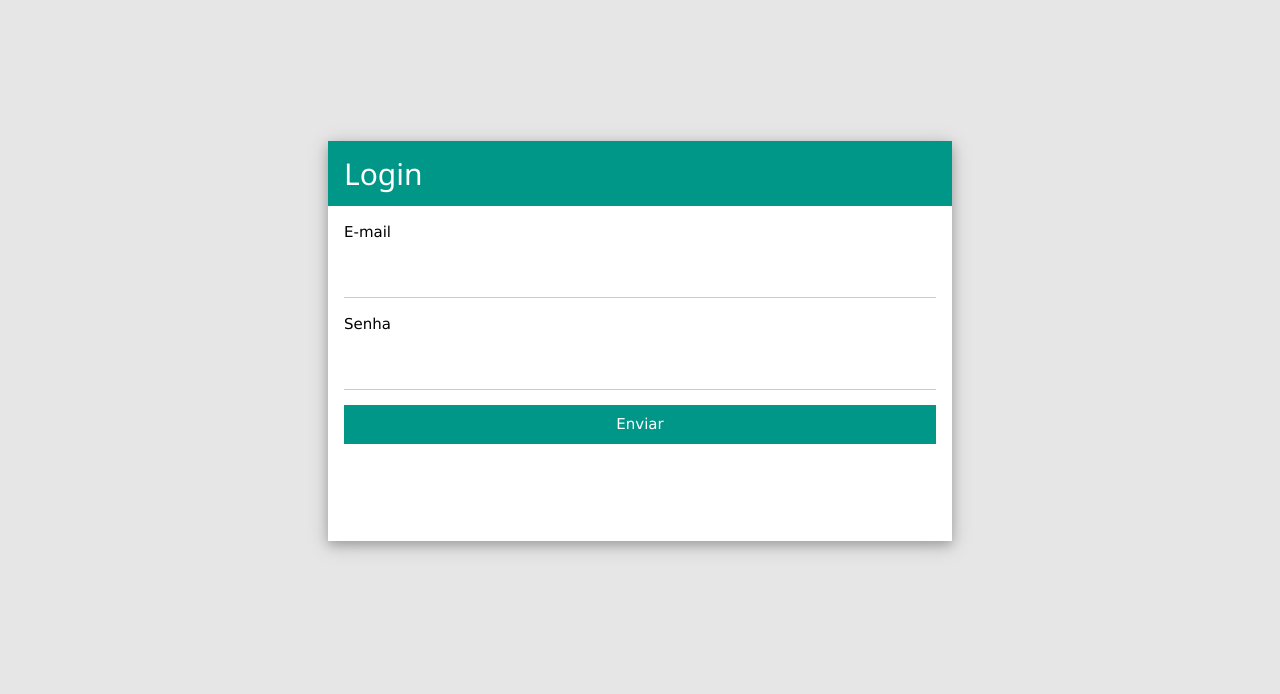
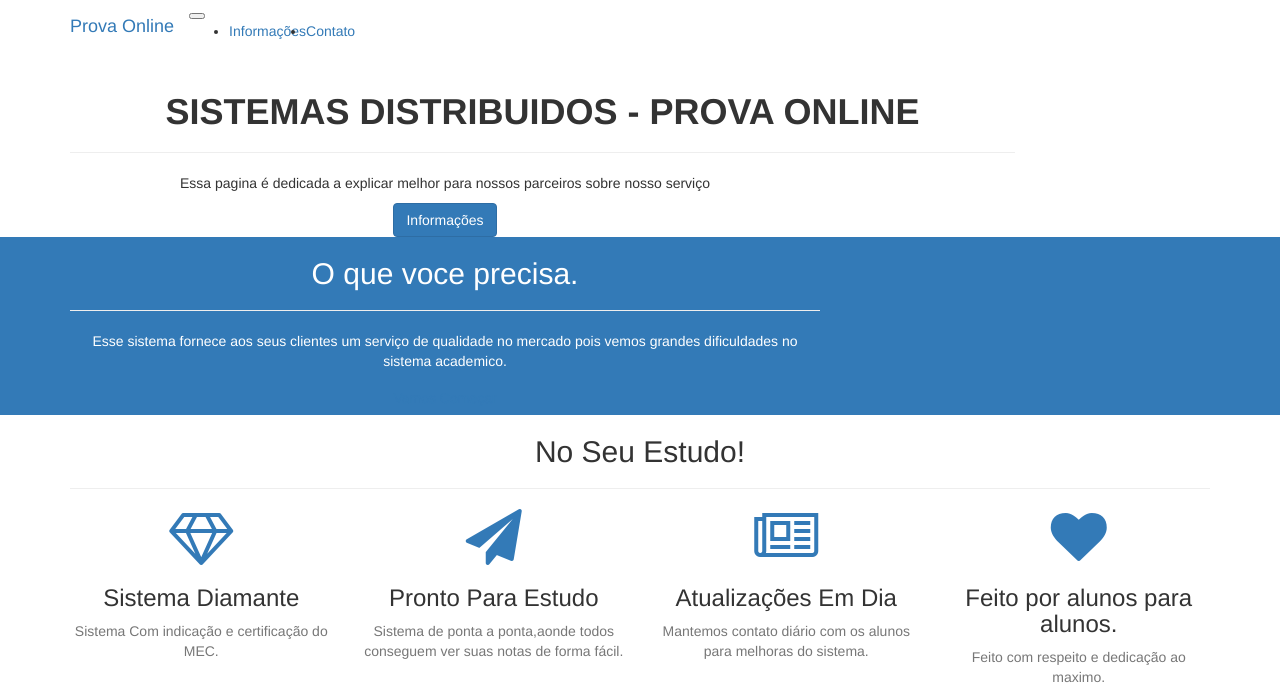
Before and after one commit to gcosta766/SD-ProvaOnline-Web, a PHP site: page / in a window 1280 px wide. Shown: the top 694 px of the page. Before the commit the page ends 553 px from the top, so only its background shows below. Run offline with PHP 8.4, Linux system fonts and the light colour scheme; some libraries are stand-ins or nearby versions.

Commit message:
site gabriel

```diff
--- a/ProvaOnline/index.php
+++ b/ProvaOnline/index.php
@@ -1,199 +1,281 @@
-<?php
-//head
+<!DOCTYPE html>
+<html lang="en">
 
-include("head.php");
+<head>
 
-session_start();
+	<meta charset="utf-8">
+	<meta name="viewport" content="width=device-width, initial-scale=1, shrink-to-fit=no">
+	<meta name="description" content="">
+	<meta name="author" content="">
 
+	<title>Prova Online</title>
 
-  if(isset($_POST['Login']))
-  {
-    $login = $_POST['Login'];
-		$senha = $_POST['Senha'];
+	<!-- Bootstrap core CSS -->
+	<link href="vendor/bootstrap/css/bootstrap.min.css" rel="stylesheet">
 
-    include("conexao.php");
+	<!-- Custom fonts for this template -->
+	<link href="vendor/font-awesome/css/font-awesome.min.css" rel="stylesheet" type="text/css">
+	<link href='https://fonts.googleapis.com/css?family=Open+Sans:300italic,400italic,600italic,700italic,800italic,400,300,600,700,800' rel='stylesheet' type='text/css'>
+	<link href='https://fonts.googleapis.com/css?family=Merriweather:400,300,300italic,400italic,700,700italic,900,900italic' rel='stylesheet' type='text/css'>
 
-		$SQL = "select usu_id, usu_email, usu_senha, usu_perfil, usu_ativo  from  usuario
-				where usu_email='$login'";
+	<!-- Plugin CSS -->
+	<link href="vendor/magnific-popup/magnific-popup.css" rel="stylesheet">
 
-		$resultado = mysqli_query($conexao, $SQL);
+	<!-- Custom styles for this template -->
+	<link href="css/creative.min.css" rel="stylesheet">
+	  <style>
+       #map {
+        height: 400px;
+        width: 100%;
+       }
+    </style>
 
-		if(mysqli_num_rows($resultado) == 0)
-		{
-			echo"<script>alert ('Login ou senha incorreto(a)!');
-					window.location.href='login.php';</script>";
-		}
-		else
-		{
-			/*Se chegou nesse ponto do codigo ,indica q o login esta correto, devemos verificar se a senha esta correta
-			*/
+</head>
 
-			$linha=mysqli_fetch_object($resultado);
-			$usu_id = $linha->usu_id;
-			$usu_email = $linha->usu_email;
-			$usu_senha = $linha->usu_senha;
-			$usu_perfil = $linha->usu_perfil;
-			$usu_ativo = $linha->usu_ativo;
+<body id="page-top">
 
-			if($senha == $usu_senha)
-			{
-				$_SESSION['Logado'] = 'S';
-				$_SESSION['email'] = $usu_email;
-				$_SESSION['id'] = $usu_id;
-				$_SESSION['perfil'] = $usu_perfil;
-
-
-				if($usu_ativo == 'S' && $usu_perfil == 'alu')
-				{
-					// pegar dados de infetificação relevantes para outras paginas (Quiz, painel)
-					//infomaçoes de dados pessoais
-					$usu_id = $_SESSION['id'];
-					$SQL = "select * from dadospes WHERE usu_id ='$usu_id'";
-					$resultado = mysqli_query($conexao, $SQL);
-					$linha=mysqli_fetch_object($resultado);
-					$_SESSION['dadospes_id'] = $linha->dadospes_id;
-					$_SESSION['dadospes_nome'] = $linha->dadospes_nome;
-					$_SESSION['dadospes_cpf'] = $linha->dadospes_cpf;
-					$_SESSION['end_id'] = $linha->end_id;
-					$_SESSION['esc_id'] = $linha->esc_id;
-
-					//Endereço do Aluno
-					$SQL = "SELECT endereco.end_comp, endereco.end_num, logradouro.log_nome, bairros.bairro_nome, cidades.cid_nome FROM endereco LEFT JOIN logradouro ON endereco.log_id = logradouro.log_id LEFT JOIN bairros ON bairros.bairro_id = logradouro.bairros_bairro_id LEFT JOIN cidades ON cidades.cid_id = bairros.cidades_cid_id WHERE endereco.end_id = $linha->end_id";
-
-					$resultado = mysqli_query($conexao, $SQL);
-					$linha=mysqli_fetch_object($resultado);
-					$_SESSION['alu_end_log'] = $linha->log_nome;
-					$_SESSION['alu_end_num'] = $linha->end_num;
-					$_SESSION['alu_end_comp'] = $linha->end_comp;
-					$_SESSION['alu_end_bairro'] = $linha->bairro_nome;
-					$_SESSION['alu_end_cid'] = $linha->cid_nome;
-
-					//infomaçoes do aluno
-					$dadospes_id =	$_SESSION['dadospes_id'];
-					$SQL = "select * from alunos WHERE dadospes_id='$dadospes_id'";
-					$resultado = mysqli_query($conexao, $SQL);
-					$linha=mysqli_fetch_object($resultado);
-					$_SESSION['alu_id'] = $linha->alu_id;
-					$_SESSION['alu_num_mat'] = $linha->alu_num_mat;
-					$_SESSION['turma_tur_id'] = $linha->turma_tur_id;
-					//infomação da turma
-					$tur_id =	$_SESSION['turma_tur_id'];
-					$SQL = "select * from turma WHERE tur_id='$tur_id'";
-					$resultado = mysqli_query($conexao, $SQL);
-					$linha=mysqli_fetch_object($resultado);
-					$_SESSION['tur_nom'] = $linha->tur_nom;
-					//infomaçoes da escola
-					$esc_id =	$_SESSION['esc_id'];
-					$SQL = "select * from escola WHERE 	esc_id='$esc_id'";
-					$resultado = mysqli_query($conexao, $SQL);
-					$linha=mysqli_fetch_object($resultado);
-					$_SESSION['esc_nome'] = $linha->esc_nome;
-					$_SESSION['esc_status'] = $linha->esc_status;
-					$_SESSION['end_id'] = $linha->end_id;
-					//redirecionar o usuario para a pagina restrita
-					header("Location:painel.php");
-				}
-				elseif($usu_ativo == 'S' && $usu_perfil == 'pro'){
-					// pegar dados de infetificação relevantes para outras paginas (Quiz, painel)
-					//infomaçoes de dados pessoais
-					$usu_id = $_SESSION['id'];
-					$SQL = "select * from dadospes WHERE usu_id ='$usu_id'";
-					$resultado = mysqli_query($conexao, $SQL);
-					$linha=mysqli_fetch_object($resultado);
-					$_SESSION['dadospes_id'] = $linha->dadospes_id;
-					$_SESSION['dadospes_nome'] = $linha->dadospes_nome;
-					$_SESSION['dadospes_cpf'] = $linha->dadospes_cpf;
-					$_SESSION['end_id'] = $linha->end_id;
-					$_SESSION['esc_id'] = $linha->esc_id;
-
-					//Endereço do Aluno
-					$SQL = "SELECT endereco.end_comp, endereco.end_num, logradouro.log_nome, bairros.bairro_nome, cidades.cid_nome FROM endereco LEFT JOIN logradouro ON endereco.log_id = logradouro.log_id LEFT JOIN bairros ON bairros.bairro_id = logradouro.bairros_bairro_id LEFT JOIN cidades ON cidades.cid_id = bairros.cidades_cid_id WHERE endereco.end_id = $linha->end_id";
-
-					$resultado = mysqli_query($conexao, $SQL);
-					$linha=mysqli_fetch_object($resultado);
-					$_SESSION['pro_end_log'] = $linha->log_nome;
-					$_SESSION['pro_end_num'] = $linha->end_num;
-					$_SESSION['pro_end_comp'] = $linha->end_comp;
-					$_SESSION['pro_end_bairro'] = $linha->bairro_nome;
-					$_SESSION['pro_end_cid'] = $linha->cid_nome;
-
-					//infomaçoes do professor
-					$dadospes_id =	$_SESSION['dadospes_id'];
-					$SQL = "select * from professor WHERE dadospes_id='$dadospes_id'";
-					$resultado = mysqli_query($conexao, $SQL);
-					$linha=mysqli_fetch_object($resultado);
-					$_SESSION['prof_id'] = $linha->prof_id;
-					$_SESSION['prof_re'] = $linha->prof_re;
-					$_SESSION['turma_tur_id'] = $linha->turma_tur_id;
-					//infomaçoes da escola
-					$esc_id =	$_SESSION['esc_id'];
-					$SQL = "select * from escola WHERE 	esc_id='$esc_id'";
-					$resultado = mysqli_query($conexao, $SQL);
-					$linha=mysqli_fetch_object($resultado);
-					$_SESSION['esc_nome'] = $linha->esc_nome;
-					$_SESSION['esc_status'] = $linha->esc_status;
-					$_SESSION['end_id'] = $linha->end_id;
-
-					//redirecionar o usuario para a pagina restrita
-					header("Location:painelprof.php");
-				}
-				elseif($usu_ativo == 'S' && $usu_perfil == 'adm'){
-					// pegar dados de infetificação relevantes para outras paginas (Quiz, painel)
-					//infomaçoes de dados pessoais
-					$usu_id = $_SESSION['id'];
-					$SQL = "select * from dadospes WHERE usu_id ='$usu_id'";
-					$resultado = mysqli_query($conexao, $SQL);
-					$linha=mysqli_fetch_object($resultado);
-					$_SESSION['dadospes_id'] = $linha->dadospes_id;
-					$_SESSION['dadospes_nome'] = $linha->dadospes_nome;
-					$_SESSION['dadospes_cpf'] = $linha->dadospes_cpf;
-					$_SESSION['end_id'] = $linha->end_id;
-					$_SESSION['esc_id'] = $linha->esc_id;
-					//redirecionar o usuario para a pagina restrita
-					header("Location:painel.php");
-				}
-				else
-				{
-					echo"<script  charset='utf-8'>alert ('ATENÇÃO: Você ainda não tem permissão para acessar esta página.');
-					window.location.href='login.php';</script>";
-				}
-				}
-			else
-			{
-
-				echo"<script>alert('Login ou senha incorreto(a)!');
-					window.location.href='login.php';</script>";
-			}
-		}
-	}
-	else
-	{
-
-	?>
-
-
-	</head>
-
-	<body class="login-fundo">
-		<div class="w3-container w3-margin-top">
-			<div class="w3-card-4 login-center login-card w3-white">
-				<div class="w3-container w3-teal">
-					<h2>Login</h2>
-				</div>
-
-				<form class="w3-container" method="POST" action="index.php"  >
-					<p>
-					<label>E-mail</label></p>
-					<input class="w3-input" type="text" name="Login" id="email">
-					<p>
-					<label>Senha</label></p>
-					<input class="w3-input" type="password" name="Senha" id="pwd">
-					<p><button type="submit" class="w3-btn w3-block w3-teal">Enviar</button></p>
-				</form>
+	<!-- Navigation -->
+	<nav class="navbar navbar-expand-lg navbar-light fixed-top" id="mainNav">
+		<div class="container">
+			<a class="navbar-brand js-scroll-trigger" href="#page-top">Prova Online</a>
+			<button class="navbar-toggler navbar-toggler-right" type="button" data-toggle="collapse" data-target="#navbarResponsive" aria-controls="navbarResponsive" aria-expanded="false" aria-label="Toggle navigation">
+				<span class="navbar-toggler-icon"></span>
+			</button>
+			<div class="collapse navbar-collapse" id="navbarResponsive">
+				<ul class="navbar-nav ml-auto">
+					<li class="nav-item">
+						<a class="nav-link js-scroll-trigger" href="#about">Informações</a>
+					</li>
+					<li class="nav-item">
+						<a class="nav-link js-scroll-trigger" href="#contact">Contato</a>
+					</li>
+				</ul>
 			</div>
 		</div>
-	</body>
+	</nav>
+
+	<header class="masthead text-center text-white d-flex">
+		<div class="container my-auto">
+			<div class="row">
+				<div class="col-lg-10 mx-auto">
+					<h1 class="text-uppercase">
+						<strong>Sistemas Distribuidos - Prova Online</strong>
+					</h1>
+					<hr>
+				</div>
+				<div class="col-lg-8 mx-auto">
+					<p class="text-faded mb-5">Essa pagina é dedicada a explicar melhor para nossos parceiros sobre nosso serviço</p>
+					<a class="btn btn-primary btn-xl js-scroll-trigger" href="#about">Informações</a>
+				</div>
+			</div>
+		</div>
+	</header>
+
+	<section class="bg-primary" id="about">
+		<div class="container">
+			<div class="row">
+				<div class="col-lg-8 mx-auto text-center">
+					<h2 class="section-heading text-white">O que voce precisa.</h2>
+					<hr class="light my-4">
+					<p class="text-faded mb-4">Esse sistema fornece aos seus clientes um serviço de qualidade no mercado pois vemos grandes dificuldades no sistema academico.</p>
+					<a class="btn btn-light btn-xl js-scroll-trigger" href="#services">Vamos Começar</a>
+				</div>
+			</div>
+		</div>
+	</section>
+
+	<section id="services">
+		<div class="container">
+			<div class="row">
+				<div class="col-lg-12 text-center">
+					<h2 class="section-heading">No Seu Estudo!</h2>
+					<hr class="my-4">
+				</div>
+			</div>
+		</div>
+		<div class="container">
+			<div class="row">
+				<div class="col-lg-3 col-md-6 text-center">
+					<div class="service-box mt-5 mx-auto">
+						<i class="fa fa-4x fa-diamond text-primary mb-3 sr-icons"></i>
+						<h3 class="mb-3">Sistema Diamante</h3>
+						<p class="text-muted mb-0">Sistema Com indicação e certificação do MEC.</p>
+					</div>
+				</div>
+				<div class="col-lg-3 col-md-6 text-center">
+					<div class="service-box mt-5 mx-auto">
+						<i class="fa fa-4x fa-paper-plane text-primary mb-3 sr-icons"></i>
+						<h3 class="mb-3">Pronto Para Estudo</h3>
+						<p class="text-muted mb-0">Sistema de ponta a ponta,aonde todos conseguem ver suas notas de forma fácil.</p>
+					</div>
+				</div>
+				<div class="col-lg-3 col-md-6 text-center">
+					<div class="service-box mt-5 mx-auto">
+						<i class="fa fa-4x fa-newspaper-o text-primary mb-3 sr-icons"></i>
+						<h3 class="mb-3">Atualizações Em Dia</h3>
+						<p class="text-muted mb-0">Mantemos contato diário com os alunos para melhoras do sistema.</p>
+					</div>
+				</div>
+				<div class="col-lg-3 col-md-6 text-center">
+					<div class="service-box mt-5 mx-auto">
+						<i class="fa fa-4x fa-heart text-primary mb-3 sr-icons"></i>
+						<h3 class="mb-3">Feito por alunos para alunos.</h3>
+						<p class="text-muted mb-0">Feito com respeito e dedicação ao maximo.</p>
+					</div>
+				</div>
+			</div>
+		</div>
+	</section>
+
+	<section class="p-0" id="portfolio">
+		<div class="container-fluid p-0">
+			<div class="row no-gutters popup-gallery">
+				<div class="col-lg-4 col-sm-6">
+					<img class="img-fluid" src="https://tse4.mm.bing.net/th?id=OIP.jTQy1Xp8dkJbcvFN52rcUgHaEK&pid=15.1" alt="">
+					<div class="portfolio-box-caption">
+						<div class="portfolio-box-caption-content">
+							<div class="project-category text-faded">
+								Category
+							</div>
+							<div class="estudoo">
+
+							</div>
+						</div>
+					</div>
+				</a>
+			</div>
+			<div class="col-lg-4 col-sm-6">
+				<img class="img-fluid" src="https://tse1.mm.bing.net/th?id=OIP.YantC1WWbXcub3C4mwdXUQHaD0&pid=15.1" alt="">
+				<div class="portfolio-box-caption">
+					<div class="portfolio-box-caption-content">
+						<div class="project-category text-faded">
+							Category
+						</div>
+						<div class="estudoo">
+						</div>
+					</div>
+				</div>
+			</a>
+		</div>
+		<div class="col-lg-4 col-sm-6">
+			<img class="img-fluid" src="http://geniodoenem.com.br/wp-content/uploads/2016/05/provas-do-enem-de-anos-anteriores.jpg" alt="">
+			<div class="portfolio-box-caption">
+				<div class="portfolio-box-caption-content">
+					<div class="project-category text-faded">
+						Category
+					</div>
+					<div class="estudoo">
+					</div>
+				</div>
+			</div>
+		</a>
+	</div>
+	<div class="col-lg-4 col-sm-6">
+		<img class="img-fluid" src="https://df8aa6jbtsnmo.cloudfront.net/news/prova-oab-domingo.jpg" alt="">
+		<div class="portfolio-box-caption">
+			<div class="portfolio-box-caption-content">
+				<div class="project-category text-faded">
+					Category
+				</div>
+				<div class="estudoo">
+				</div>
+			</div>
+		</div>
+	</a>
+</div>
+<div class="col-lg-4 col-sm-6">
+	<img class="img-fluid" src="http://3.bp.blogspot.com/-lipoVwryY-o/TxnYDxugDMI/AAAAAAAABJk/Nr-gfgAP5FA/s1600/Prova-Brasil-IDEB-2012.jpg" alt="">
+	<div class="portfolio-box-caption">
+		<div class="portfolio-box-caption-content">
+			<div class="project-category text-faded">
+				Category
+			</div>
+			<div class="estudoo">
+			</div>
+		</div>
+	</div>
+</a>
+</div>
+<div class="col-lg-4 col-sm-6">
+	<img class="img-fluid" src="http://www.novaconcursos.com.br/portal/wp-content/uploads/2016/11/o-que-cai-na-prova.jpg" alt="">
+	<div class="portfolio-box-caption">
+		<div class="portfolio-box-caption-content">
+			<div class="project-category text-faded">
+				Category
+			</div>
+			<div class="estudoo">
+			</div>
+		</div>
+	</div>
+</a>
+</div>
+</div>
+</div>
+</section>
+
+<section class="bg-dark text-white">
+	<div class="container text-center">
+		<h2 class="mb-4"><img class="img-fluid" src="http://lh3.ggpht.com/JMapoHCdQd1U1j9xVrzHp_IeaD8VGkRArcTTE-1nSdsolwFHjZPbbJ3T4NtHEt2k39o=w300" alt=""></h2>
+
+		<a class="btn btn-light btn-xl sr-button" href="Login.php">Area De Login</a>
+	</div>
+
+</section>
+
+<section id="contact">
+	<div class="container">
+		<div class="row">
+			<div class="col-lg-8 mx-auto text-center">
+				<h2 class="section-heading">Contato</h2>
+				<hr class="my-4">
+				<p class="mb-5">Quer se tornar nosso Parceiro? Isso é otimo,Nos Ligue ou mande um e-mail assim que possivel e retornaremos contato!</p>
+			</div>
+		</div>
+		<div class="row">
+			<div class="col-lg-4 ml-auto text-center">
+				<i class="fa fa-phone fa-3x mb-3 sr-contact"></i>
+				<p>123-456-6789</p>
+			</div>
+			<h3>My Google Maps Demo</h3>
+    <div id="map"></div>
+			<script>
+				function initMap() {
+					var uluru = {lat: -25.363, lng: 131.044};
+					var map = new google.maps.Map(document.getElementById('map'), {
+						zoom: 4,
+						center: uluru
+					});
+					var marker = new google.maps.Marker({
+						position: uluru,
+						map: map
+					});
+				}
+			</script>
+			<script async defer
+			src="https://maps.googleapis.com/maps/api/js?key=AIzaSyCaTjkfmv94p19KgyQ-OGPhn7haPetMmcc&callback=initMap">
+		</script>
+		<div class="col-lg-4 mr-auto text-center">
+			<i class="fa fa-envelope-o fa-3x mb-3 sr-contact"></i>
+			<p>
+				<a href="mailto:your-email@your-domain.com">Provaonline@gmail.com</a>
+			</p>
+		</div>
+	</div>
+</div>
+</section>
+
+<!-- Bootstrap core JavaScript -->
+<script src="vendor/jquery/jquery.min.js"></script>
+<script src="vendor/bootstrap/js/bootstrap.bundle.min.js"></script>
+
+<!-- Plugin JavaScript -->
+<script src="vendor/jquery-easing/jquery.easing.min.js"></script>
+<script src="vendor/scrollreveal/scrollreveal.min.js"></script>
+<script src="vendor/magnific-popup/jquery.magnific-popup.min.js"></script>
+
+<!-- Custom scripts for this template -->
+<script src="js/creative.min.js"></script>
+
+</body>
+
 </html>
-<?php
-}
-?>
--- a/ProvaOnline/processa.php
+++ b/ProvaOnline/processa.php
@@ -4,7 +4,6 @@ include("conexao.php");
 include("logado.php");
 if(isset($_GET['id'])){
 	$pro_id = $_GET['id'];
-	$_SESSION['pro_id'] = $pro_id;
 }
 
 	try
--- a/ProvaOnline/quiz.php
+++ b/ProvaOnline/quiz.php
@@ -94,7 +94,7 @@
 			<div class="jumbotron">
 				<!--QUIZ-->
 				<div class="container" id="questao">
-					<h1> Clique no botão para iniciar!</h1><br>
+					<h1> Clique no botão para iniciar! </h1><br>
 					<button type="button" class="btn btn-success btn-lg" id="startQuiz">Iniciar Prova</button>
 					<!--Form Questão-->
 				</div>
```
Also changed, not shown: ProvaOnline/login.php (added, +199 -0 lines).
